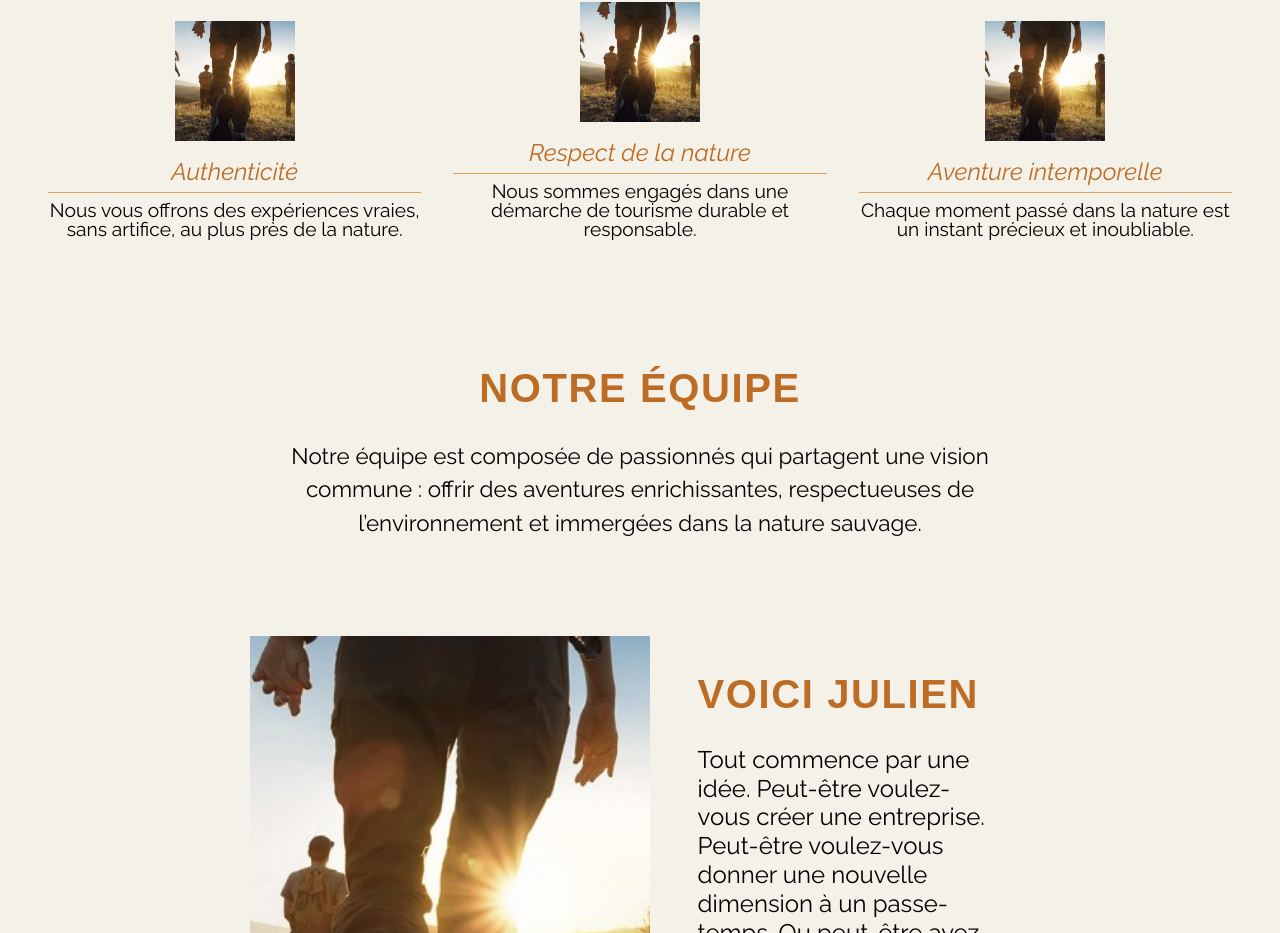
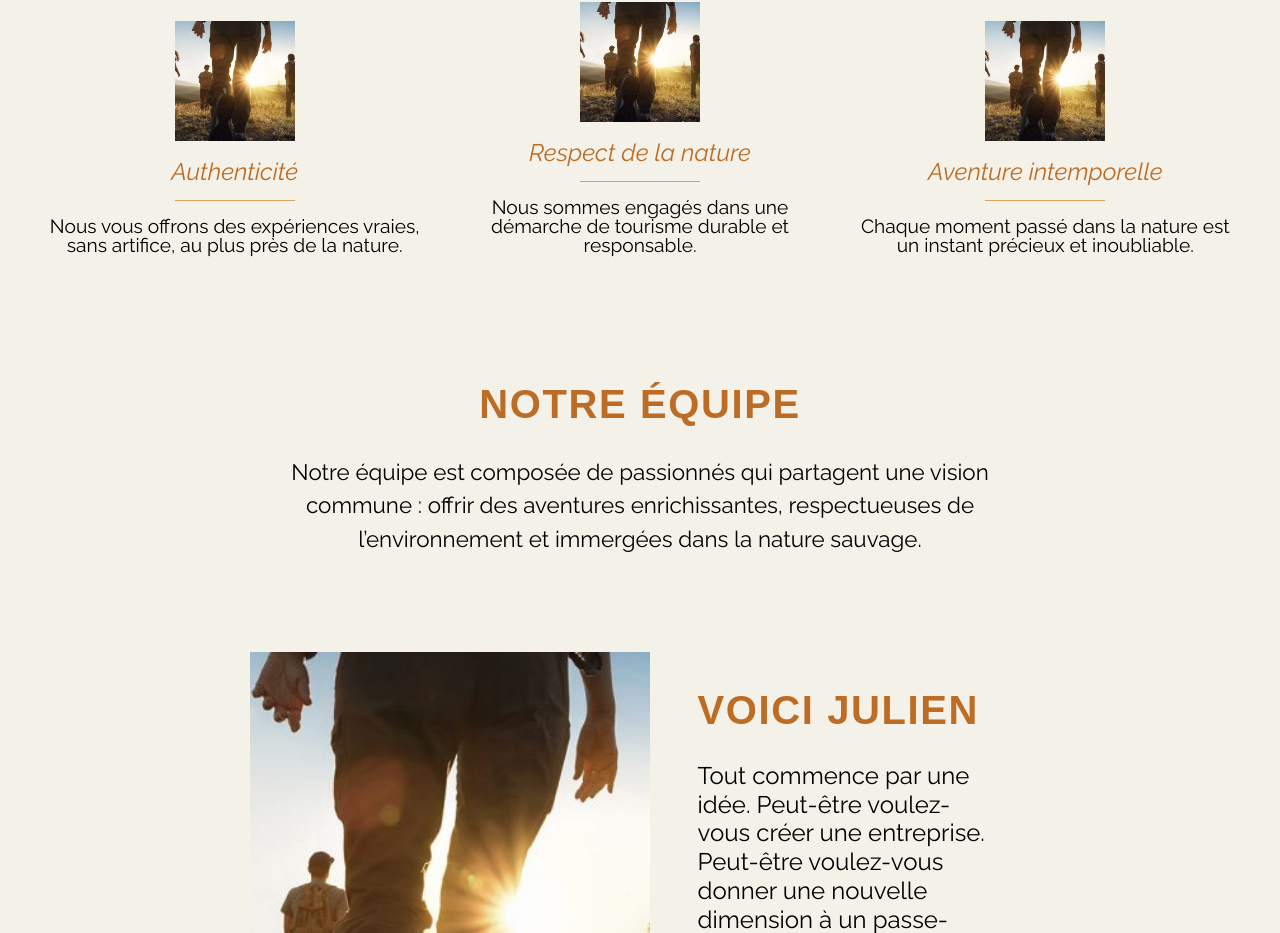
Before and after one commit to julien382/Wildora, a React (Vite) app: page /a_propos in a window 1280 px wide. Shown: the part 1730-2663 px from the top of the page. Built offline with nearby package versions, Linux system fonts and the light colour scheme; a web font is replaced by a local one.

Commit message:
add valeursBarre

```diff
--- a/src/pages/AboutPage/AboutPage.jsx
+++ b/src/pages/AboutPage/AboutPage.jsx
@@ -20,16 +20,19 @@ const AboutPage = () => {
                 <div className='valeursAboutPageCard'>
                     <img className='valeursAboutPageCardImage' src={mainImage} alt="mainImage"></img>
                     <h2 className='valeursAboutPageCardTitle'>Authenticité </h2>
+                    <div className='valeursBarre'></div>
                     <p className='valeursAboutPageCardText'>Nous vous offrons des expériences vraies, sans artifice, au plus près de la nature.</p>
                 </div>
                 <div className='valeursAboutPageCard'>
                     <img className='valeursAboutPageCardImage' src={mainImage} alt="mainImage"></img>
                     <h2 className='valeursAboutPageCardTitle'>Respect de la nature </h2>
+                    <div className='valeursBarre'></div>
                     <p className='valeursAboutPageCardText'>Nous sommes engagés dans une démarche de tourisme durable et responsable.</p>
                 </div>
                 <div className='valeursAboutPageCard'>
                     <img className='valeursAboutPageCardImage' src={mainImage} alt="mainImage"></img>
                     <h2 className='valeursAboutPageCardTitle'>Aventure intemporelle </h2>
+                    <div className='valeursBarre'></div>
                     <p className='valeursAboutPageCardText'>Chaque moment passé dans la nature est un instant précieux et inoubliable.</p>
                 </div>
             </section>
--- a/src/pages/AboutPage/AboutPage.scss
+++ b/src/pages/AboutPage/AboutPage.scss
@@ -135,8 +135,14 @@
             margin-bottom: 0.5rem;
             font-style: italic;
             color: $primary-color;
-            border-bottom: 1px solid $highlight-color;
-            padding: 0.5rem;
+            padding-top: 0.5rem;
+        }
+
+        .valeursBarre{
+            width: 120px;
+            height: 1px;
+            background-color: $highlight-color;
+            margin: 1rem auto;
         }
 
         .valeursAboutPageCardText {
```
